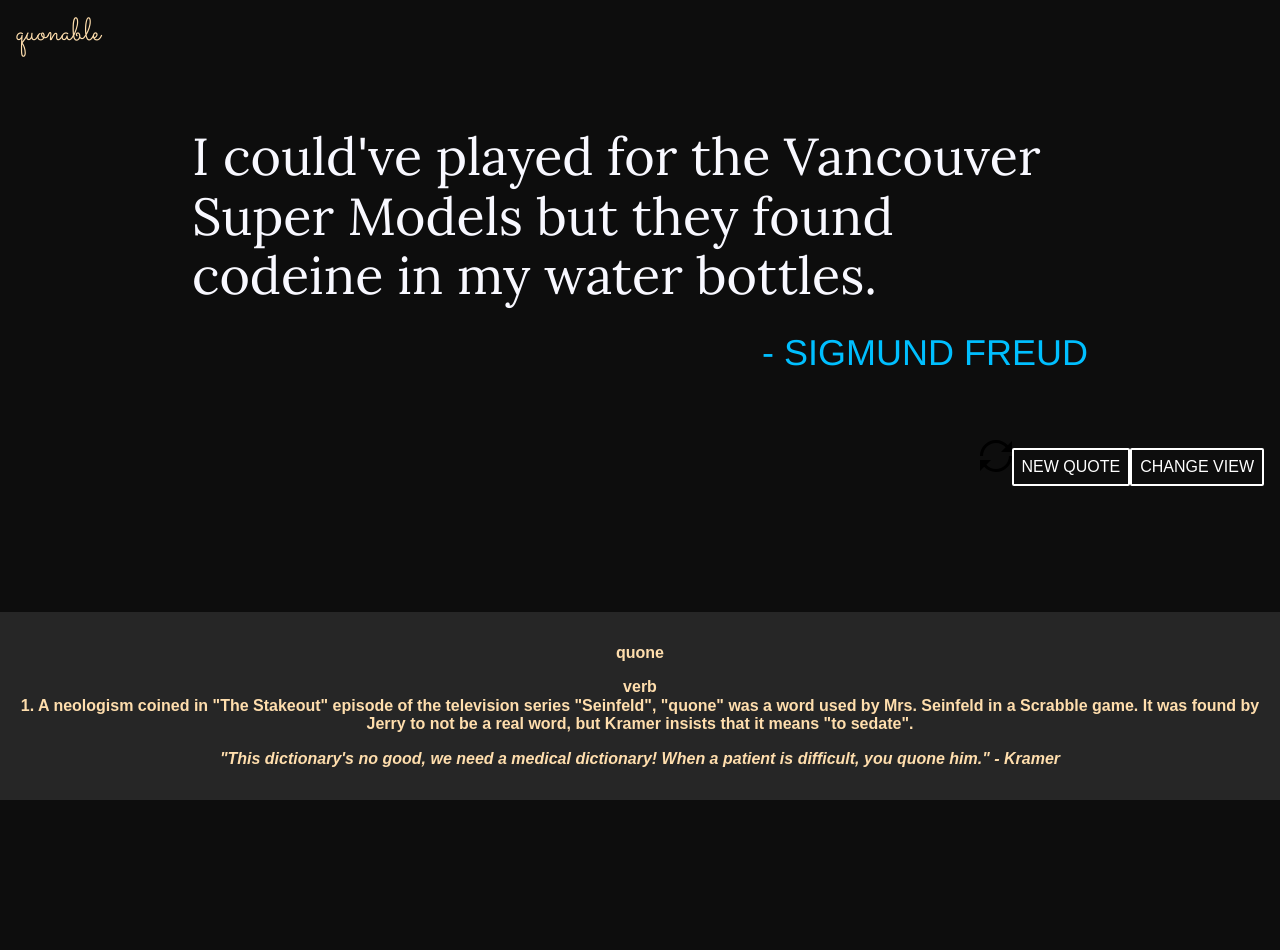
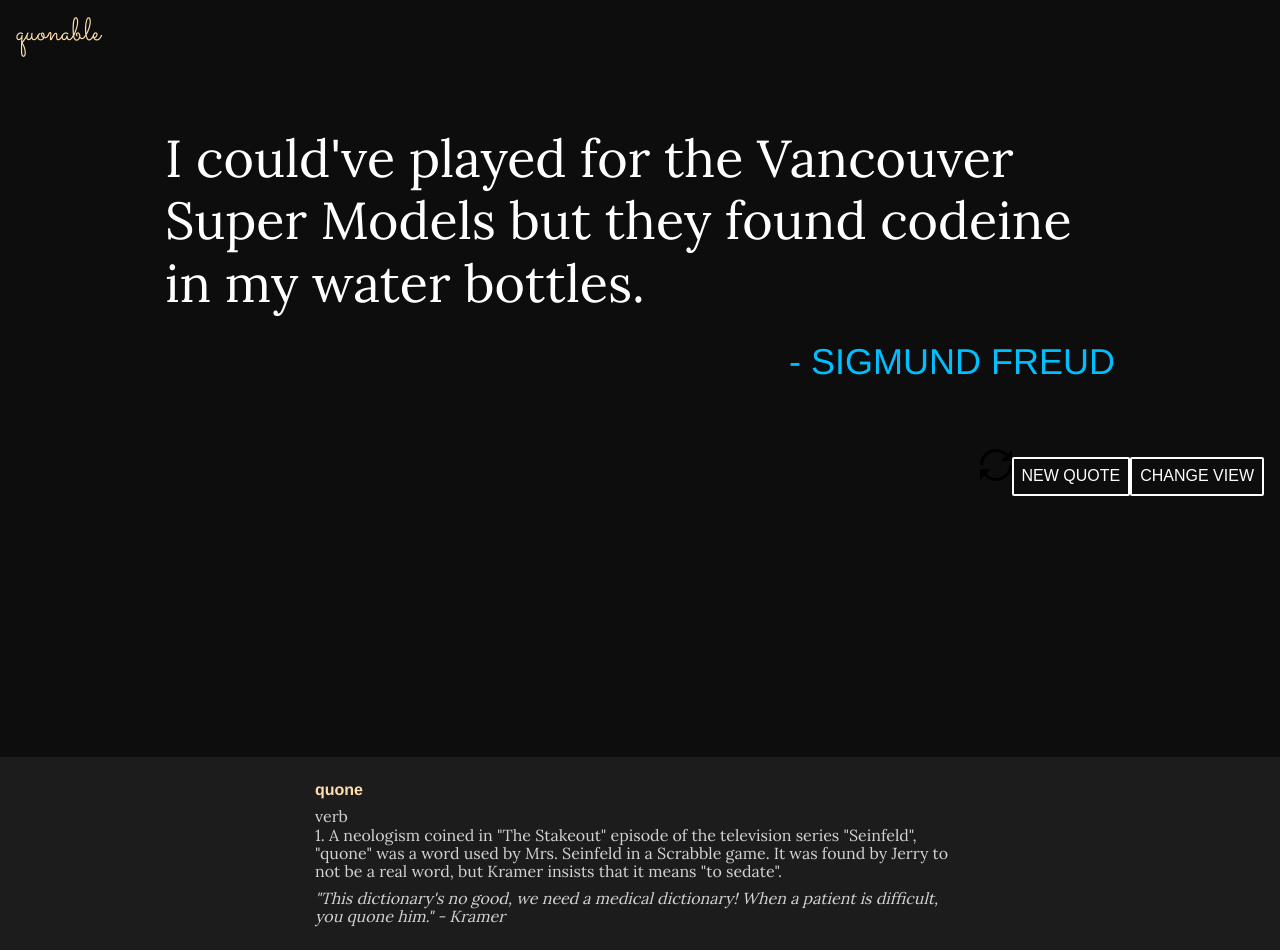
Before and after one commit to andybeers/quonable, a React (Create React App) app: page / in a window 1280 px wide. Before the commit the page ends 800 px from the top, so only its background shows below. Built offline with nearby package versions, Linux system fonts and the light colour scheme.

Commit message:
Main content expanded so that footer only slightly appears at bottom. Styled footer.

```diff
--- a/src/components/AppFooter/AppFooter.css
+++ b/src/components/AppFooter/AppFooter.css
@@ -1,10 +1,23 @@
 footer {
-  padding: 1em;
-  text-align: center;
-  background-color: #262626;
+  background-color: #1c1c1c;
+  margin-top: 3em;
 }
 
-h3 {
+footer div {
+  margin: 0 auto;
+  padding: 1em;
+  width: 80%;
+  max-width: 650px;
+}
+
+footer h3 {
   color: navajowhite;
+  font-family: 'Helvetica', sans-serif;
+  font-size: 1em;
+  margin: .5em 0;
+}
+
+footer p {
+  color: lightgrey;
   font-size: 1em;
 }
--- a/src/components/AppFooter/AppFooter.js
+++ b/src/components/AppFooter/AppFooter.js
@@ -4,12 +4,14 @@
 const AppFooter = () => {
   return (
     <footer>
-      <h3>quone</h3>
-      <h3>
-        verb <br/>
-        1. A neologism coined in "The Stakeout" episode of the television series "Seinfeld", "quone" was a word used by Mrs. Seinfeld in a Scrabble game. It was found by Jerry to not be a real word, but Kramer insists that it means "to sedate".
-      </h3>
-      <h3><i>"This dictionary's no good, we need a medical dictionary! When a patient is difficult, you quone him." - Kramer</i></h3>
+      <div>
+        <h3>quone</h3>
+        <p>
+          verb <br/>
+          1. A neologism coined in "The Stakeout" episode of the television series "Seinfeld", "quone" was a word used by Mrs. Seinfeld in a Scrabble game. It was found by Jerry to not be a real word, but Kramer insists that it means "to sedate".
+        </p>
+        <p><i>"This dictionary's no good, we need a medical dictionary! When a patient is difficult, you quone him." - Kramer</i></p>
+      </div>
     </footer>
   );
 };
--- a/src/components/app/App.css
+++ b/src/components/app/App.css
@@ -1,9 +1,9 @@
 .flexWrapper {
   display: flex;
   flex-direction: column;
-  min-height: 100vh;
 }
 
 main {
+  min-height: 80vh;
   flex: 1;
 }
--- a/src/components/quote/quote.css
+++ b/src/components/quote/quote.css
@@ -1,7 +1,8 @@
 .wrapper {
   padding: 2em;
   margin: auto;
-  max-width: 70%;
+  width: 80%;
+  max-width: 950px;
 }
 
 .controls {
@@ -12,8 +13,12 @@
 p {
   font-family: 'Lora', serif;
   font-size: 1em;
-  color: ghostwhite;
+  color: white;
   margin: .5em 0;
+}
+
+.wrapper p {
+  line-height: 120%;
 }
 
 .author {
```
